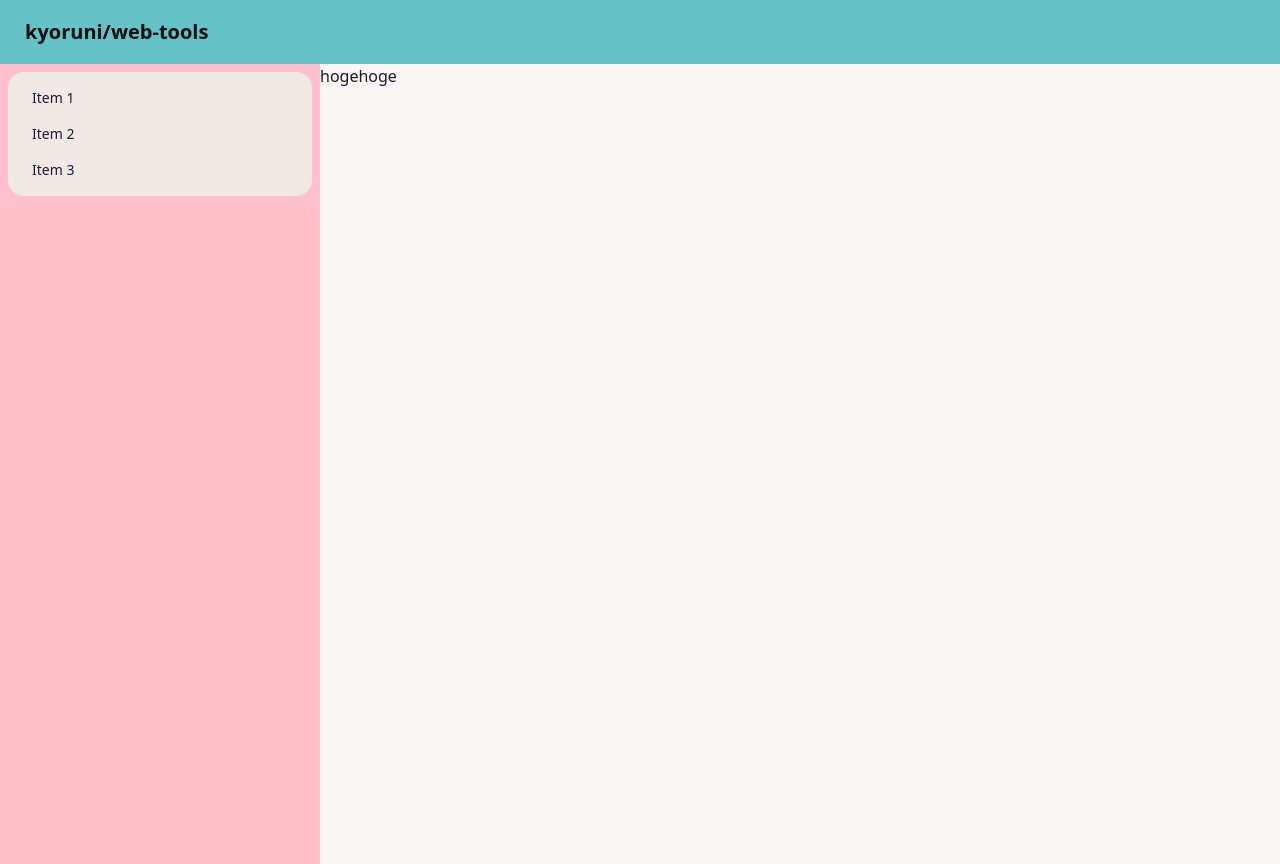
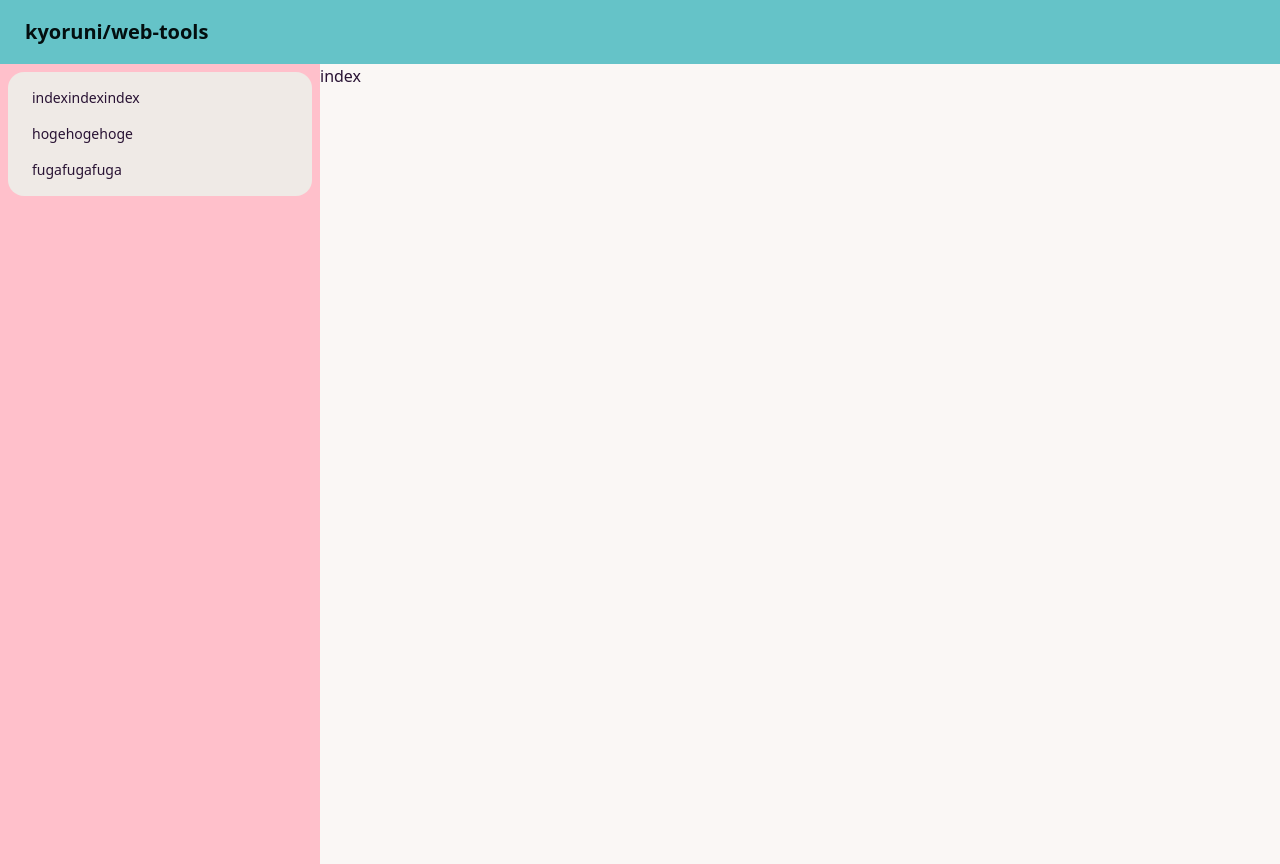
Before and after one commit to kyoruni/web-tools, a Nuxt app: page / in a window 1280 px wide. Built offline with nearby package versions, Linux system fonts and the light colour scheme.

Commit message:
:lipstick: ページの切り替え

```diff
--- a/app.vue
+++ b/app.vue
@@ -1,11 +1,7 @@
 <template>
   <div class="web-tools">
-    <div class="navbar bg-primary text-primary-content">
-      <button class="btn btn-ghost text-xl">kyoruni/web-tools</button>
-    </div>
-    <div class="container flex min-h-screen">
-      <Menu class="w-1/4" style="background: pink;" />
-      <div><p>hogehoge</p></div>
-    </div>
+    <NuxtLayout>
+      <NuxtPage />
+    </NuxtLayout>
   </div>
 </template>
--- a/components/Menu.vue
+++ b/components/Menu.vue
@@ -1,9 +1,9 @@
 <template>
   <nav class="menu">
     <ul class="menu bg-base-200 rounded-box">
-      <li><a>Item 1</a></li>
-      <li><a>Item 2</a></li>
-      <li><a>Item 3</a></li>
+      <li><nuxt-link to="/">indexindexindex</nuxt-link></li>
+      <li><nuxt-link to="/hoge">hogehogehoge</nuxt-link></li>
+      <li><nuxt-link to="/fuga">fugafugafuga</nuxt-link></li>
     </ul>
   </nav>
 </template>
--- /dev/null
+++ b/layouts/default.vue
@@ -0,0 +1,22 @@
+<template>
+  <div class="web-tools" data-theme="cupcake">
+    <!-- ヘッダー -->
+    <div class="navbar bg-primary text-primary-content">
+      <button class="btn btn-ghost text-xl">
+        <nuxt-link to="/">
+          kyoruni/web-tools
+        </nuxt-link>
+      </button>
+    </div>
+    <!-- コンテンツ -->
+    <div class="flex min-h-screen flex-col md:flex-row">
+      <Menu class="w-full md:w-1/4" style="background: pink;" />
+      <div class="content w-full md:w-3/4">
+        <slot />
+      </div>
+    </div>
+  </div>
+</template>
+
+<script>
+</script>
--- /dev/null
+++ b/pages/fuga.vue
@@ -0,0 +1,3 @@
+<template>
+  <p>fuga</p>
+</template>
--- /dev/null
+++ b/pages/hoge.vue
@@ -0,0 +1,3 @@
+<template>
+  <p>hoge</p>
+</template>
--- /dev/null
+++ b/pages/index.vue
@@ -0,0 +1,3 @@
+<template>
+  <p>index</p>
+</template>
```
